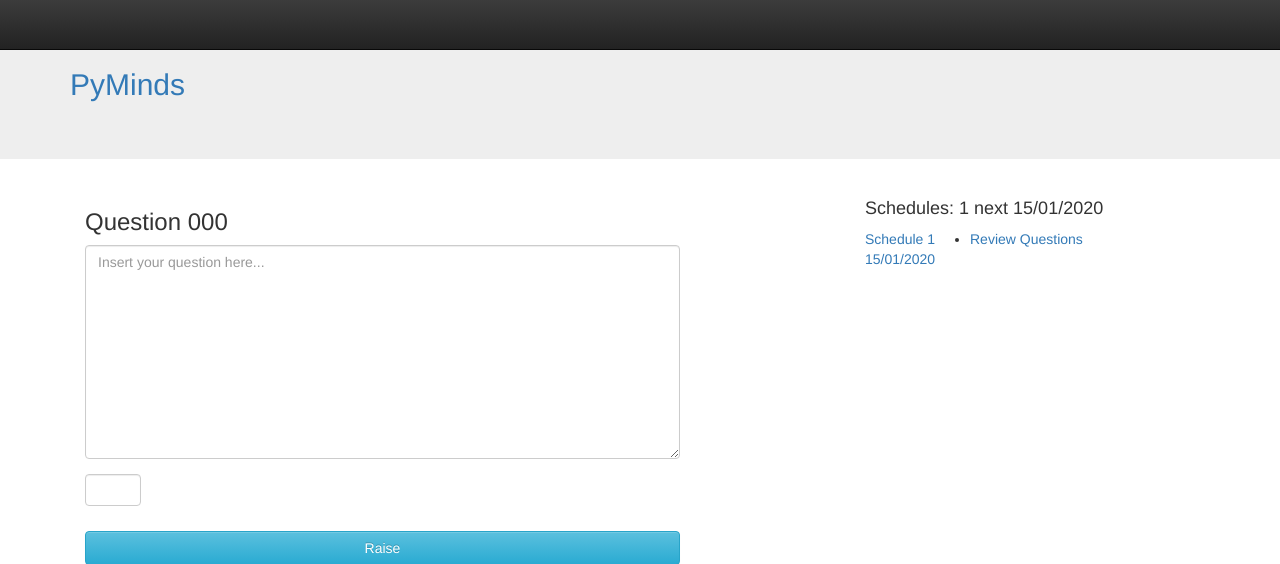
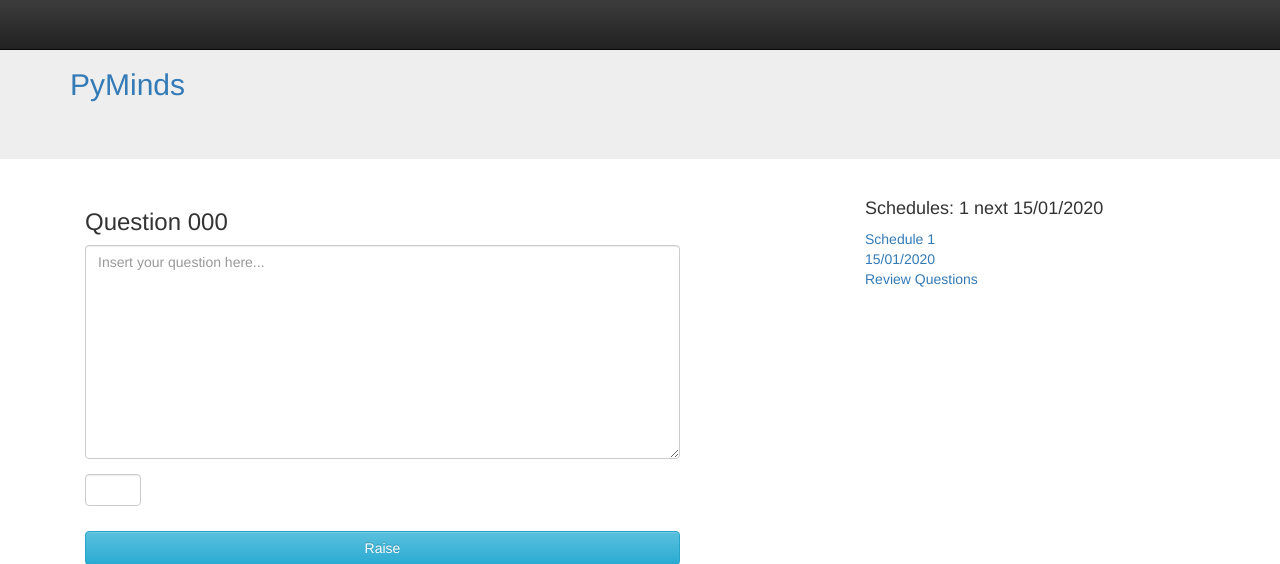
Before and after one commit to andersonresende/pyminds, a Django app: template review/templates/home.html in a window 1280 px wide. Shown: the top 564 px of the page. Run offline with Django 3.2, Linux system fonts and the light colour scheme; tables that the repository leaves empty hold one stand-in row (values such as "Sample post"); the template is opened without the code that fills it: values that come from a table or form of the project are taken from there, most other values are stand-ins (such as "Sample title", 1, 10 or a date in 2020); some libraries are stand-ins or nearby versions.

Commit message:
Layout to right reviews

```diff
--- a/review/templates/home.html
+++ b/review/templates/home.html
@@ -34,10 +34,5 @@
         {% for s in schedules %}
             <div class="col-md-4"><a href="{% url 'schedule_page' s.id %}">{{s}}</a></div>
        {% endfor %}
-
-
-
-            <ul>
-                <li class="old"><a href="{% url 'closed_questions' %}"> Review Questions</a></li>
-            </ul>
+            <div class="col-md-12 old"><a href="{% url 'closed_questions' %}"> Review Questions</a></div>
 		{% endblock %}
```
